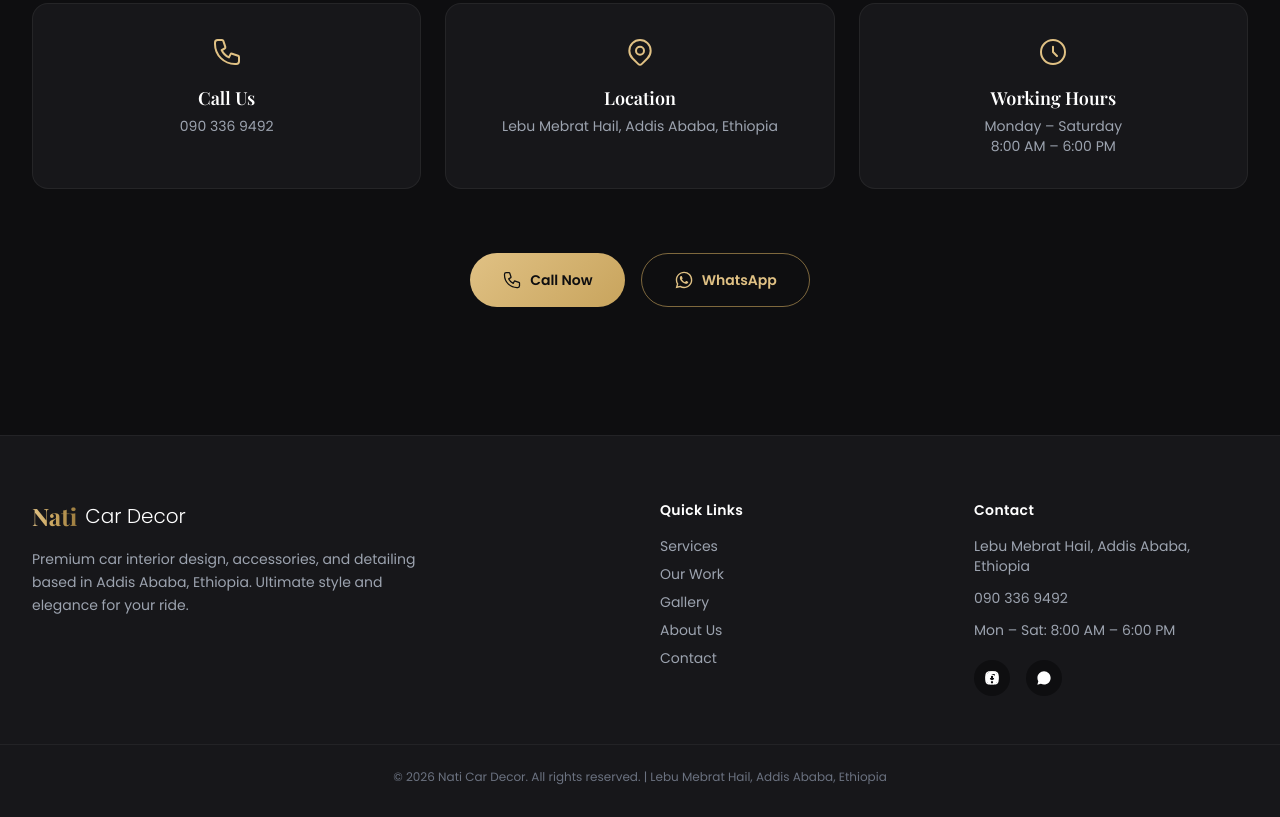
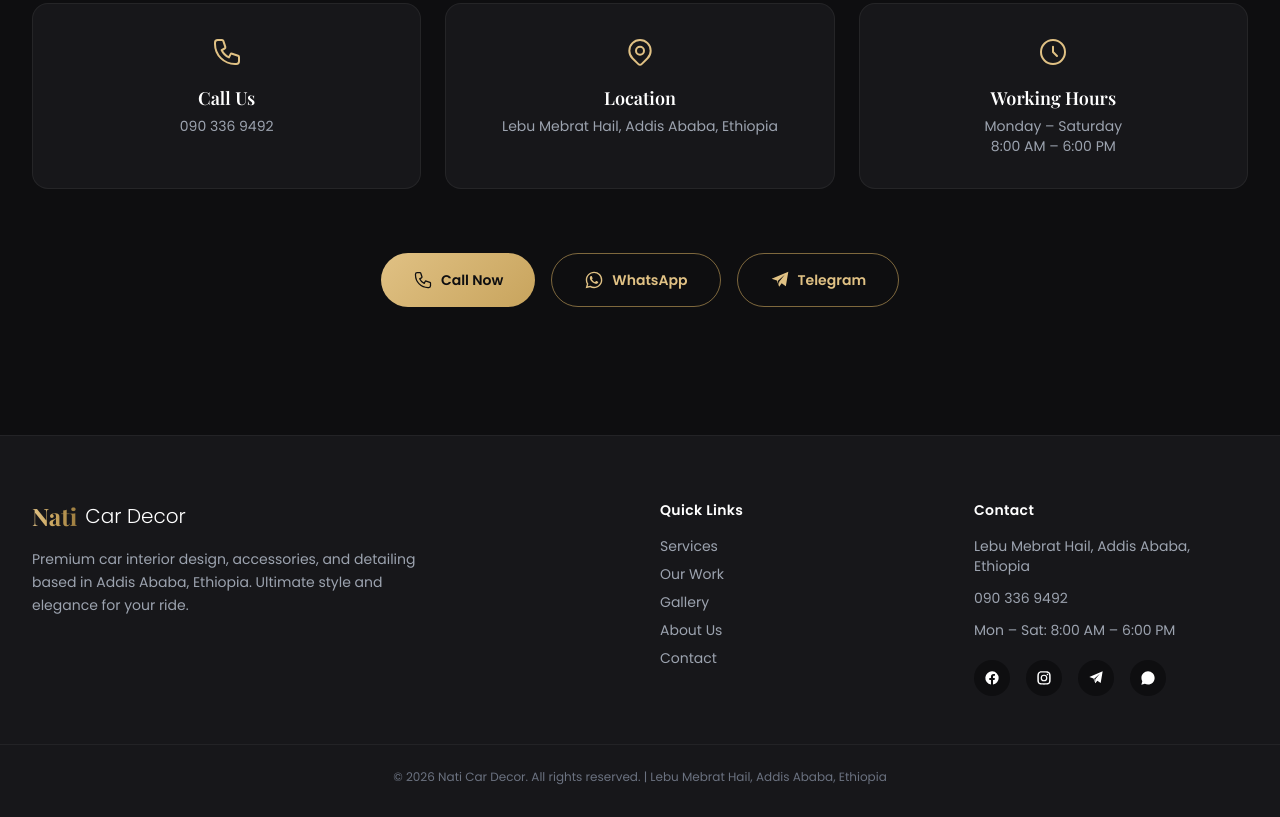
Before and after one commit to OUMRANN/Nati-car-decor, a plain HTML site: page index.html in a window 1280 px wide. Shown: the part 4762-5579 px from the top of the page. Drawn offline with nearby package versions, Linux system fonts and the light colour scheme.

Commit message:
Update image sources and add Telegram link

```diff
--- a/index.html
+++ b/index.html
@@ -351,7 +351,7 @@
         <div class="gallery-overlay absolute inset-0 flex items-end p-4"><span class="text-sm font-medium">Seat Covers</span></div>
       </div>
       <div class="gallery-item rounded-xl">
-        <img src="https://images.unsplash.com/photo-1617814076367-b759c7d7e738?auto=format&fit=crop&w=800&q=80](https://images.unsplash.com/photo-1617814076367-b759c7d7e738?auto=format&fit=crop&w=800&q=80" alt="Steering wheel wrap installation" class="w-full h-full object-cover">
+        <img src="https://images.unsplash.com/photo-1563720223185-11003d516935?auto=format&fit=crop&w=800&q=80](https://images.unsplash.com/photo-1563720223185-11003d516935?auto=format&fit=crop&w=800&q=80" alt="Steering wheel wrap installation" class="w-full h-full object-cover">
         <div class="gallery-overlay absolute inset-0 flex items-end p-4"><span class="text-sm font-medium">Steering Wraps</span></div>
       </div>
     </div>
@@ -447,6 +447,10 @@
         <svg xmlns="http://www.w3.org/2000/svg" class="h-5 w-5" viewBox="0 0 24 24" fill="currentColor"><path d="M12.04 2C6.58 2 2.13 6.45 2.13 11.91c0 1.75.46 3.45 1.32 4.95L2 22l5.28-1.38a9.9 9.9 0 004.76 1.21h.01c5.46 0 9.91-4.45 9.91-9.91 0-2.65-1.03-5.14-2.9-7.01A9.85 9.85 0 0012.04 2zm0 18.13h-.01a8.2 8.2 0 01-4.18-1.15l-.3-.18-3.13.82.84-3.05-.2-.31a8.22 8.22 0 01-1.26-4.35c0-4.54 3.7-8.24 8.25-8.24 2.2 0 4.27.86 5.83 2.42a8.18 8.18 0 012.41 5.82c0 4.55-3.7 8.24-8.25 8.24zm4.52-6.17c-.25-.12-1.47-.72-1.7-.81-.23-.08-.39-.12-.56.13-.17.25-.64.81-.79.97-.14.17-.29.19-.54.06-.25-.12-1.05-.39-1.99-1.23-.74-.66-1.24-1.47-1.38-1.72-.15-.25-.02-.38.11-.51.11-.11.25-.29.37-.43.12-.14.16-.25.25-.41.08-.17.04-.31-.02-.43-.06-.12-.56-1.35-.77-1.85-.2-.48-.41-.42-.56-.43-.14-.01-.31-.01-.48-.01-.17 0-.43.06-.66.31-.23.25-.86.85-.86 2.07 0 1.22.89 2.4 1.01 2.57.12.17 1.75 2.68 4.25 3.75.59.26 1.06.41 1.42.52.6.19 1.14.16 1.57.1.48-.07 1.47-.6 1.68-1.18.21-.58.21-1.08.15-1.18-.06-.11-.23-.17-.48-.29z"/></svg>
         WhatsApp
       </a>
+      <a href="https://t.me/natichebo" target="_blank" rel="noopener" class="btn-outline px-8 py-4 rounded-full font-semibold text-sm flex items-center gap-2">
+        <svg xmlns="http://www.w3.org/2000/svg" class="h-5 w-5" viewBox="0 0 24 24" fill="currentColor"><path d="M22 2L2 10.5l6.2 2.2L11 20l3-4 5 3.5L22 2zM9.3 13.2l8.4-7.5-6.7 8.3-.3 3.6-1.4-4.4z"/></svg>
+        Telegram
+      </a>
     </div>
   </div>
 </section>
@@ -482,10 +486,14 @@
       </ul>
       <div class="flex gap-4 mt-5">
         <a href="#" aria-label="Facebook" class="h-9 w-9 rounded-full bg-charcoal flex items-center justify-center hover:bg-gold/20 transition">
-          <svg xmlns="http://www.w3.org/2000/svg" class="h-4 w-4" viewBox="0 0 24 24" fill="currentColor"><path d="M22 12a10 10 0 10-11.56 9.88v-6.99H7.9V12h2.54V9.8c0-2.5 1.49-3.89 3.77-3.89 1.09 0 2.23.2 2.23.2v2.45h-1.26c-1.24 0-1.63.77-1.63 1.56V12h2.78l-.44 2.89h-2.34v6.99A10 10 0 0022 12z"/></
-            <a href="https://www.instagram.com/nati_decor_11?igsh=MWg1djE3eDhoMHliNQ==" target="_blank" rel="noopener noreferrer" aria-label="Instagram" class="h-9 w-9 rounded-full bg-charcoal flex items-center justify-center hover:bg-gold/20 transition">
-  <svg xmlns="http://www.w3.org/2000/svg" class="h-4 w-4" viewBox="0 0 24 24" fill="currentColor"><path d="M12 2c2.72 0 3.06.01 4.12.06 1.06.05 1.79.22 2.42.47.66.26 1.22.6 1.77 1.15.55.55.9 1.11 1.15 1.77.25.63.42 1.36.47 2.42.05 1.06.06 1.4.06 4.12s-.01 3.06-.06 4.12c-.05 1.06-.22 1.79-.47 2.42a4.9 4.9 0 01-1.15 1.77 4.9 4.9 0 01-1.77 1.15c-.63.25-1.36.42-2.42.47-1.06.05-1.4.06-4.12.06s-3.06-.01-4.12-.06c-1.06-.05-1.79-.22-2.42-.47a4.9 4.9 0 01-1.77-1.15 4.9 4.9 0 01-1.15-1.77c-.25-.63-.42-1.36-.47-2.42C2.01 15.06 2 14.72 2 12s.01-3.06.06-4.12c.05-1.06.22-1.79.47-2.42.26-.66.6-1.22 1.15-1.77A4.9 4.9 0 015.45 2.53c.63-.25 1.36-.42 2.42-.47C8.94 2.01 9.28 2 12 2zm0 1.8c-2.67 0-2.99.01-4.04.06-.87.04-1.34.18-1.65.3-.42.16-.71.35-1.02.66-.31.31-.5.6-.66 1.02-.12.31-.26.78-.3 1.65C4.28 8.74 4.27 9.06 4.27 12s.01 3.26.06 4.31c.04.87.18 1.34.3 1.65.16.42.35.71.66 1.02.31.31.6.5 1.02.66.31.12.78.26 1.65.3 1.05.05 1.37.06 4.04.06s2.99-.01 4.04-.06c.87-.04 1.34-.18 1.65-.3.42-.16.71-.35 1.02-.66.31-.31.5-.6.66-1.02.12-.31.26-.78.3-1.65.05-1.05.06-1.37.06-4.31s-.01-3.26-.06-4.31c-.04-.87-.18-1.34-.3-1.65a2.75 2.75 0 00-.66-1.02 2.75 2.75 0 00-1.02-.66c-.31-.12-.78-.26-1.65-.3C14.99 3.81 14.67 3.8 12 3.8zm0 3.15a5.05 5.05 0 110 10.1 5.05 5.05 0 010-10.1zm0 1.8a3.25 3.25 0 100 6.5 3.25 3.25 0 000-6.5zm6.4-2a1.18 1.18 0 11-2.36 0 1.18 1.18 0 012.36 0z"/></svg>
-</a>
+          <svg xmlns="http://www.w3.org/2000/svg" class="h-4 w-4" viewBox="0 0 24 24" fill="currentColor"><path d="M22 12a10 10 0 10-11.56 9.88v-6.99H7.9V12h2.54V9.8c0-2.5 1.49-3.89 3.77-3.89 1.09 0 2.23.2 2.23.2v2.45h-1.26c-1.24 0-1.63.77-1.63 1.56V12h2.78l-.44 2.89h-2.34v6.99A10 10 0 0022 12z"/></svg>
+        </a>
+        <a href="#" aria-label="Instagram" class="h-9 w-9 rounded-full bg-charcoal flex items-center justify-center hover:bg-gold/20 transition">
+          <svg xmlns="http://www.w3.org/2000/svg" class="h-4 w-4" viewBox="0 0 24 24" fill="currentColor"><path d="M12 2c2.72 0 3.06.01 4.12.06 1.06.05 1.79.22 2.42.47.66.26 1.22.6 1.77 1.15.55.55.9 1.11 1.15 1.77.25.63.42 1.36.47 2.42.05 1.06.06 1.4.06 4.12s-.01 3.06-.06 4.12c-.05 1.06-.22 1.79-.47 2.42a4.9 4.9 0 01-1.15 1.77 4.9 4.9 0 01-1.77 1.15c-.63.25-1.36.42-2.42.47-1.06.05-1.4.06-4.12.06s-3.06-.01-4.12-.06c-1.06-.05-1.79-.22-2.42-.47a4.9 4.9 0 01-1.77-1.15 4.9 4.9 0 01-1.15-1.77c-.25-.63-.42-1.36-.47-2.42C2.01 15.06 2 14.72 2 12s.01-3.06.06-4.12c.05-1.06.22-1.79.47-2.42.26-.66.6-1.22 1.15-1.77A4.9 4.9 0 015.45 2.53c.63-.25 1.36-.42 2.42-.47C8.94 2.01 9.28 2 12 2zm0 1.8c-2.67 0-2.99.01-4.04.06-.87.04-1.34.18-1.65.3-.42.16-.71.35-1.02.66-.31.31-.5.6-.66 1.02-.12.31-.26.78-.3 1.65C4.28 8.74 4.27 9.06 4.27 12s.01 3.26.06 4.31c.04.87.18 1.34.3 1.65.16.42.35.71.66 1.02.31.31.6.5 1.02.66.31.12.78.26 1.65.3 1.05.05 1.37.06 4.04.06s2.99-.01 4.04-.06c.87-.04 1.34-.18 1.65-.3.42-.16.71-.35 1.02-.66.31-.31.5-.6.66-1.02.12-.31.26-.78.3-1.65.05-1.05.06-1.37.06-4.31s-.01-3.26-.06-4.31c-.04-.87-.18-1.34-.3-1.65a2.75 2.75 0 00-.66-1.02 2.75 2.75 0 00-1.02-.66c-.31-.12-.78-.26-1.65-.3C14.99 3.81 14.67 3.8 12 3.8zm0 3.15a5.05 5.05 0 110 10.1 5.05 5.05 0 010-10.1zm0 1.8a3.25 3.25 0 100 6.5 3.25 3.25 0 000-6.5zm6.4-2a1.18 1.18 0 11-2.36 0 1.18 1.18 0 012.36 0z"/></svg>
+        </a>
+        <a href="https://t.me/natichebo" target="_blank" rel="noopener" aria-label="Telegram" class="h-9 w-9 rounded-full bg-charcoal flex items-center justify-center hover:bg-gold/20 transition">
+          <svg xmlns="http://www.w3.org/2000/svg" class="h-4 w-4" viewBox="0 0 24 24" fill="currentColor"><path d="M22 2L2 10.5l6.2 2.2L11 20l3-4 5 3.5L22 2zM9.3 13.2l8.4-7.5-6.7 8.3-.3 3.6-1.4-4.4z"/></svg>
+        </a>
         <a href="https://wa.me/251903369492" target="_blank" rel="noopener" aria-label="WhatsApp" class="h-9 w-9 rounded-full bg-charcoal flex items-center justify-center hover:bg-gold/20 transition">
           <svg xmlns="http://www.w3.org/2000/svg" class="h-4 w-4" viewBox="0 0 24 24" fill="currentColor"><path d="M12.04 2C6.58 2 2.13 6.45 2.13 11.91c0 1.75.46 3.45 1.32 4.95L2 22l5.28-1.38a9.9 9.9 0 004.76 1.21h.01c5.46 0 9.91-4.45 9.91-9.91 0-2.65-1.03-5.14-2.9-7.01A9.85 9.85 0 0012.04 2z"/></svg>
         </a>
```
